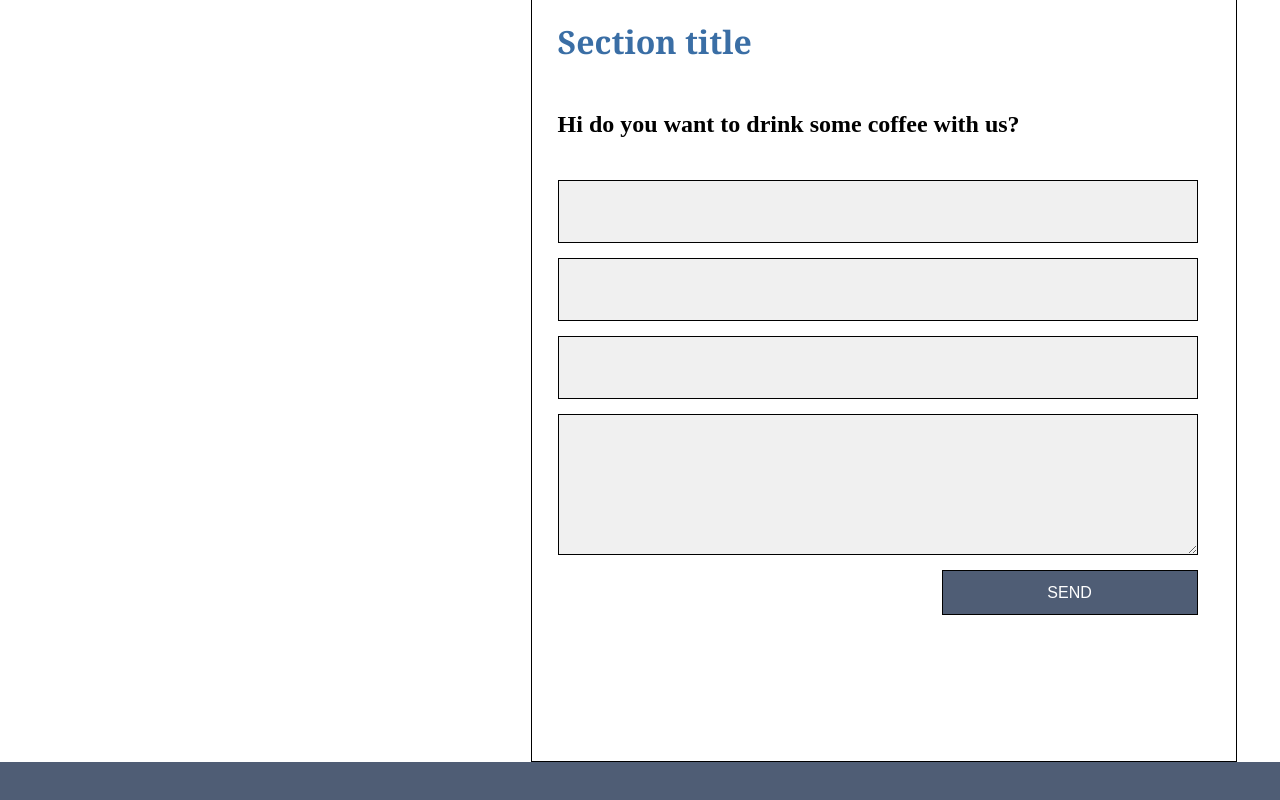
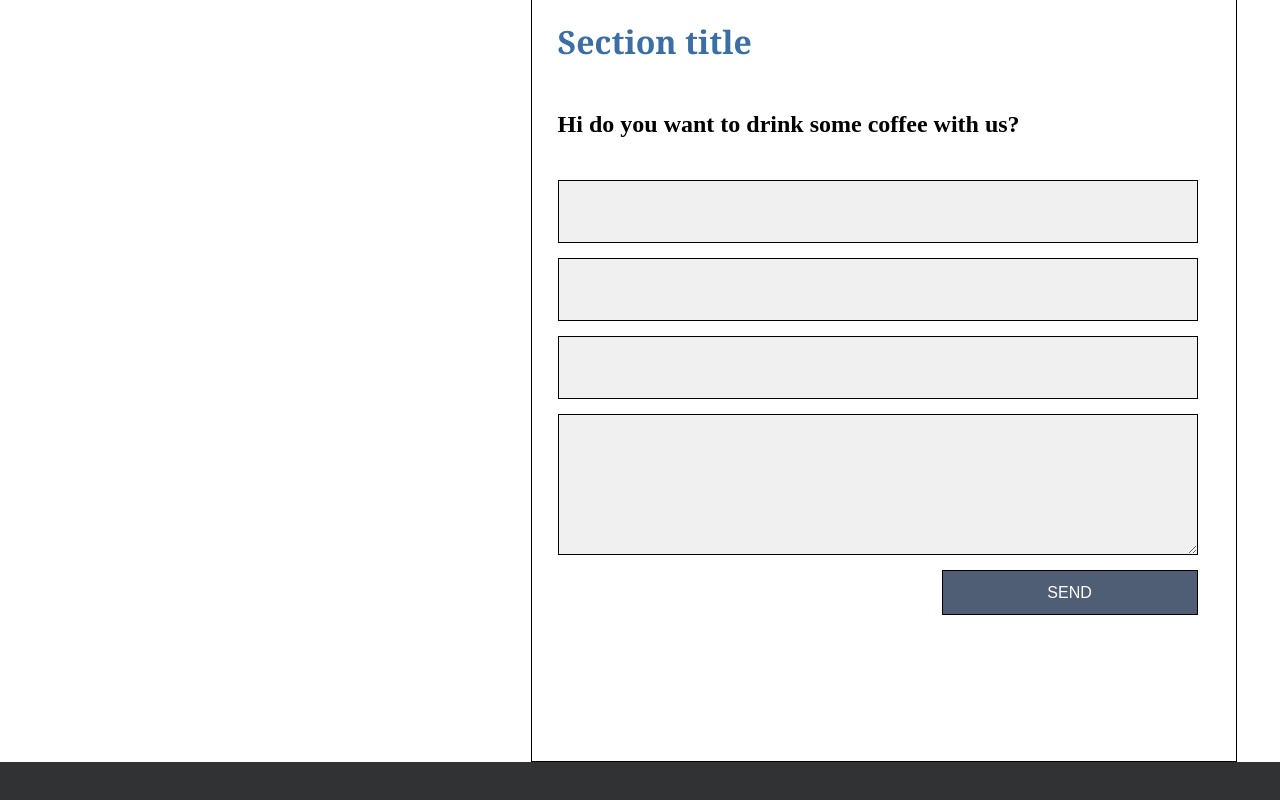
Before and after one commit to MaximeKoomen/Flexbox, a website: page index.html in a window 1280 px wide. Shown: the part 1884-2684 px from the top of the page. Drawn offline with Linux system fonts and the light colour scheme.

Commit message:
changed footer

```diff
--- a/sass/modules/_colors.scss
+++ b/sass/modules/_colors.scss
@@ -12,3 +12,4 @@ $hawkesblue: #D8DBE2;
 $cloudburst: #373F51;
 $catalinablue: #1D3461;
 $lochmara: #3A6EA5;
+$darkgray: #303233;
--- a/sass/partials/_footer.scss
+++ b/sass/partials/_footer.scss
@@ -2,5 +2,5 @@ footer {
 	display: flex;
 	width: 100%;
 	height: 6vh;
-	background-color: $chambray;
+	background-color: $darkgray;
 }
```
Also changed, not shown: css/style.css.
